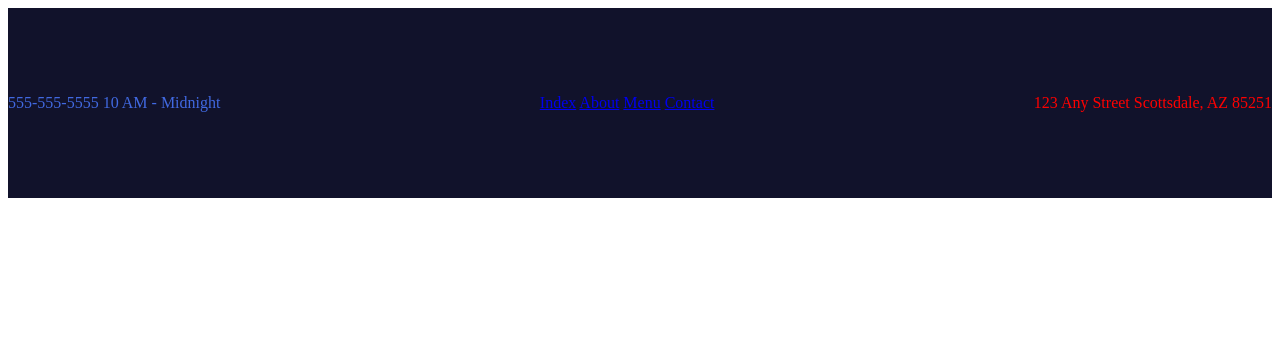
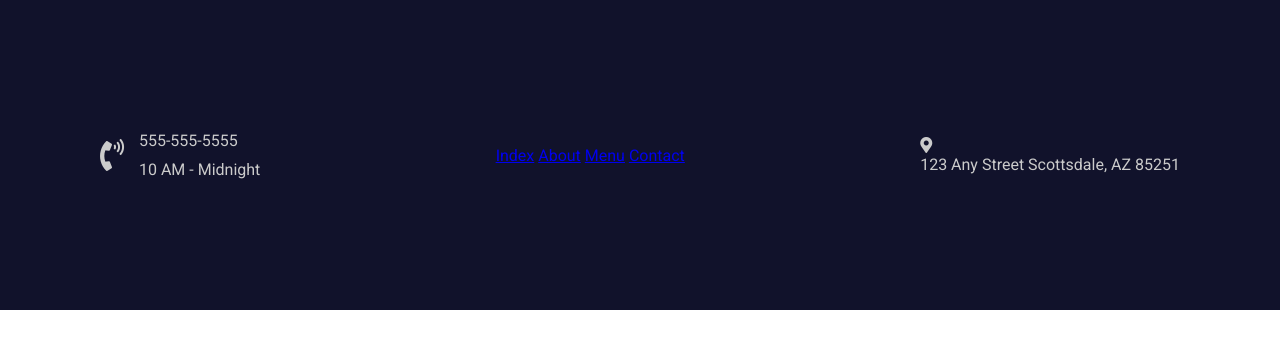
Before and after one commit to Connieh1/WebsiteBuild, a plain HTML site: page index.html in a window 1280 px wide. Drawn offline with Linux system fonts and the light colour scheme.

Commit message:
Import icon and custom font

```diff
--- a/index.html
+++ b/index.html
@@ -3,19 +3,43 @@
   <head>
     <meta charset="UTF-8" />
     <meta name="viewport" content="width=device-width, initial-scale=1.0" />
+    <link rel="icon" href="data: ," />
+    <link rel="stylesheet" href="styles.css" />
+    <link rel="preconnect" href="https://fonts.gstatic.com" />
+    <link
+      href="https://fonts.googleapis.com/css2?family=Roboto&display=swap"
+      rel="stylesheet"
+    />
+    <link
+      rel="stylesheet"
+      href="https://use.fontawesome.com/releases/v5.7.1/css/all.css"
+      integrity="sha384-fnmOCqbTlWIlj8LyTjo7mOUStjsKC4pOpQbqyi7RrhN7udi9RwhKkMHpvLbHG9Sr"
+      crossorigin="anonymous"
+    />
     <title>Homepage</title>
-    <link rel="stylesheet" href="styles.css" />
   </head>
   <body>
     <header class="navigation-wrapper">
-      <div class="contact-hours-wrapper">555-555-5555 10 AM - Midnight</div>
+      <div class="left-column">
+        <div class="icon">
+          <i class="fas fa-phone-volume"></i>
+        </div>
+        <div class="contact-hours-wrapper">
+          <div class="phone">555-555-5555</div>
+          <div class="hours">10 AM - Midnight</div>
+        </div>
+      </div>
+
       <nav>
         <a class="nav-link" href="index.html">Index</a>
         <a class="nav-link" href="about.html">About</a>
         <a class="nav-link" href="menu.html">Menu</a>
         <a class="nav-link" href="contact.html">Contact</a>
       </nav>
-      <div class="address-wrapper">123 Any Street Scottsdale, AZ 85251</div>
+      <div class="address-wrapper">
+        <i class="fas fa-map-marker-alt"></i>
+        <div>123 Any Street Scottsdale, AZ 85251</div>
+      </div>
     </header>
   </body>
 </html>
--- a/styles.css
+++ b/styles.css
@@ -1,3 +1,10 @@
+/* Common Styles */
+
+body {
+  margin: 0px;
+  font-family: "Roboto", sans-serif;
+}
+
 /*  Common nav styles*/
 .navigation-wrapper {
   height: 190px;
@@ -7,12 +14,27 @@
   display: flex;
   justify-content: space-between;
   align-items: center;
+  padding: 60px 100px;
 }
 
-.contact-hours-wrapper {
-  color: royalblue;
+.left-column {
+  display: flex;
+  align-items: center;
+}
+
+.icon {
+  margin-right: 15px;
+}
+
+.icon i {
+  font-size: 2em;
+}
+
+.left-column > .contact-hours-wrapper {
+  display: grid;
+  grid-template-columns: 1fr;
+  grid-gap: 10px;
 }
 
 .address-wrapper {
-  color: red;
 }
```
